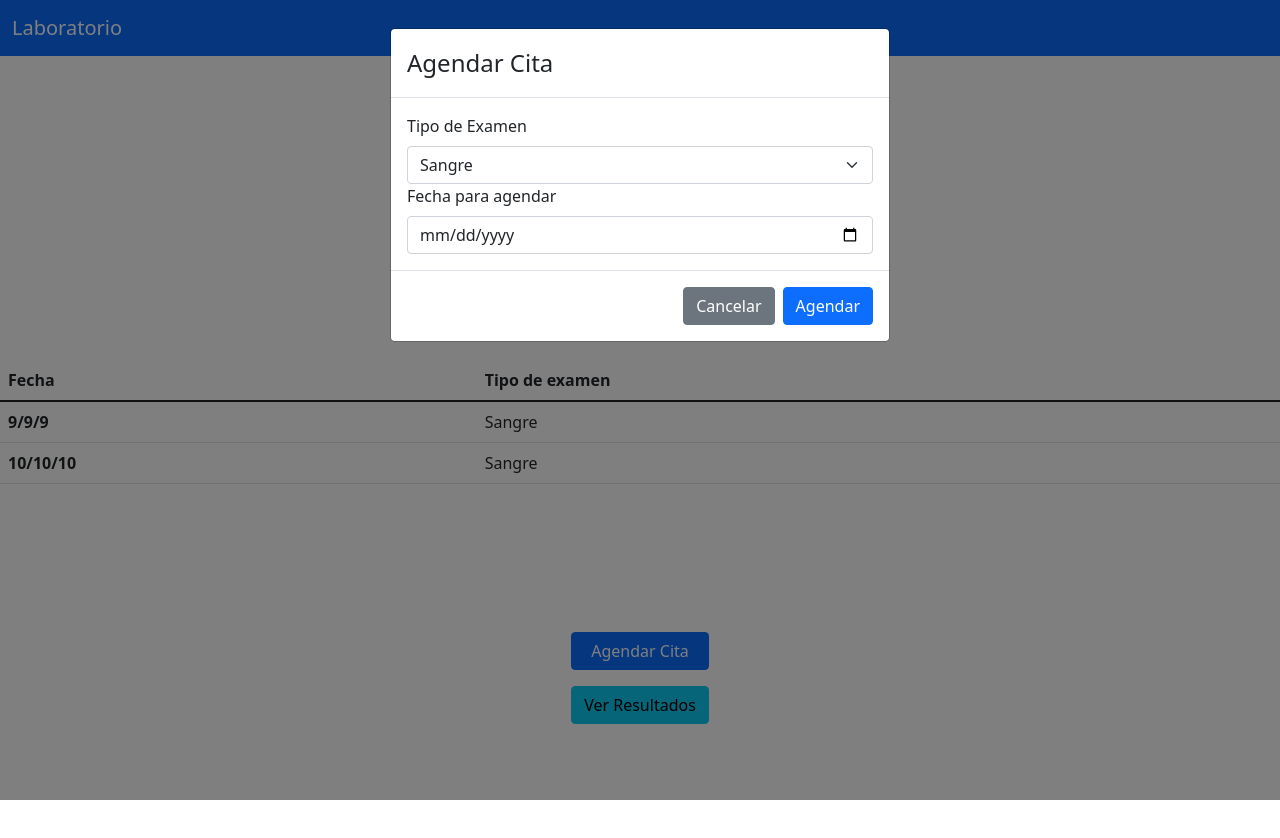
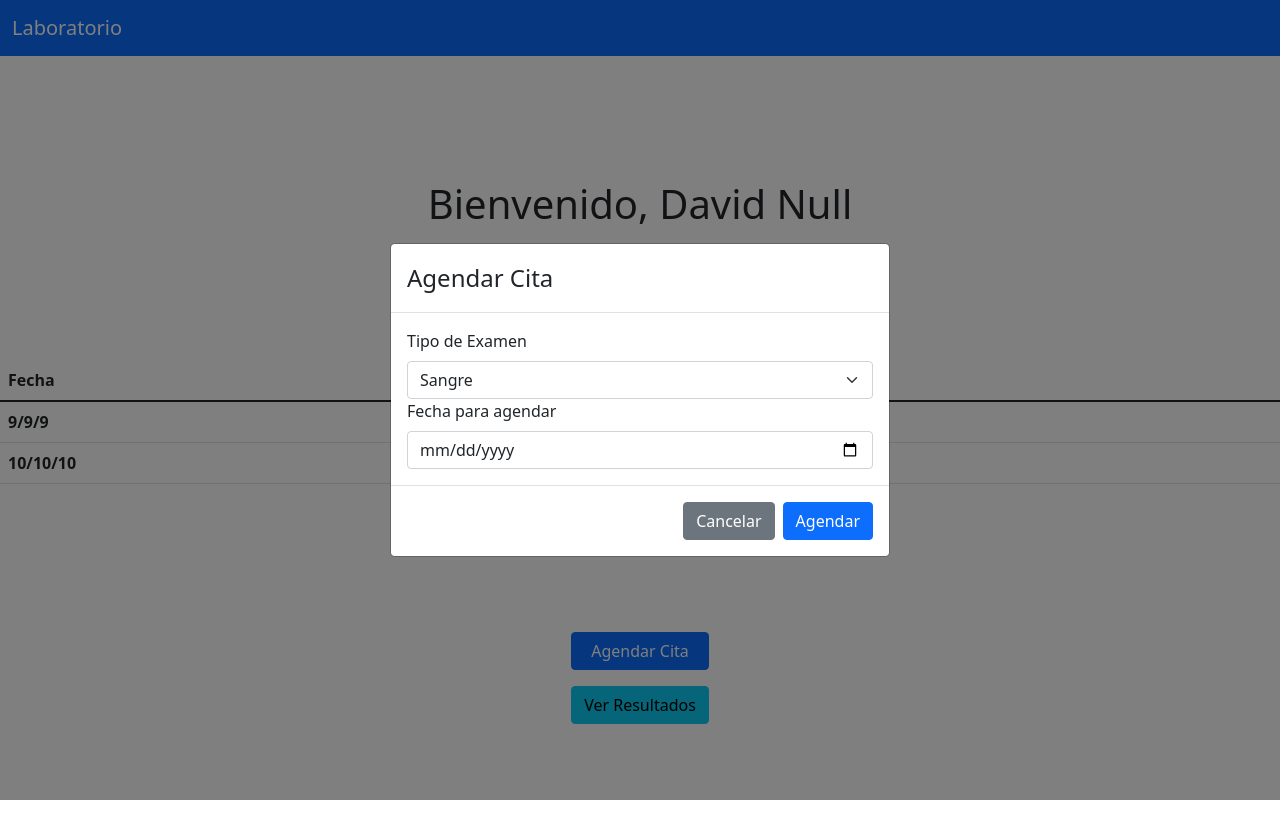
Before and after one commit to sarrietav-dev/lab-samples-app, a Next.js app in the folder frontend/: page / in a window 1280 px wide. Both pictures are taken after a click on the button "Agendar Cita". Shown: the top 838 px of the page. Built offline with nearby package versions, Linux system fonts and the light colour scheme.

Commit message:
💄 Center modals Fixes #19

```diff
--- a/frontend/components/ResultListModal.tsx
+++ b/frontend/components/ResultListModal.tsx
@@ -33,7 +33,7 @@ const ResultsListModal = ({ show, handleClose }: ResultListProps) => {
     }, []);
 
   return (
-    <Modal show={show} onHide={handleClose}>
+    <Modal show={show} onHide={handleClose} centered>
       <Modal.Header closeButton>
         <Modal.Title>Selecciona una cita</Modal.Title>
       </Modal.Header>
--- a/frontend/components/ScheduleModal.tsx
+++ b/frontend/components/ScheduleModal.tsx
@@ -22,7 +22,7 @@ const ScheduleModal = ({ show, handleClose }: ScheduleModalProps) => {
   };
 
   return (
-    <Modal backdrop="static" show={show}>
+    <Modal backdrop="static" show={show} centered>
       <Modal.Header>
         <Modal.Title>Agendar Cita</Modal.Title>
       </Modal.Header>
```
